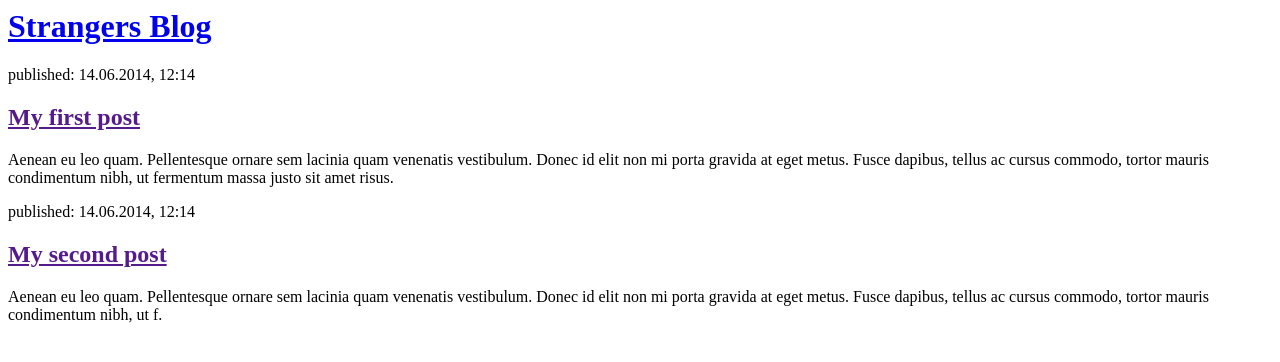
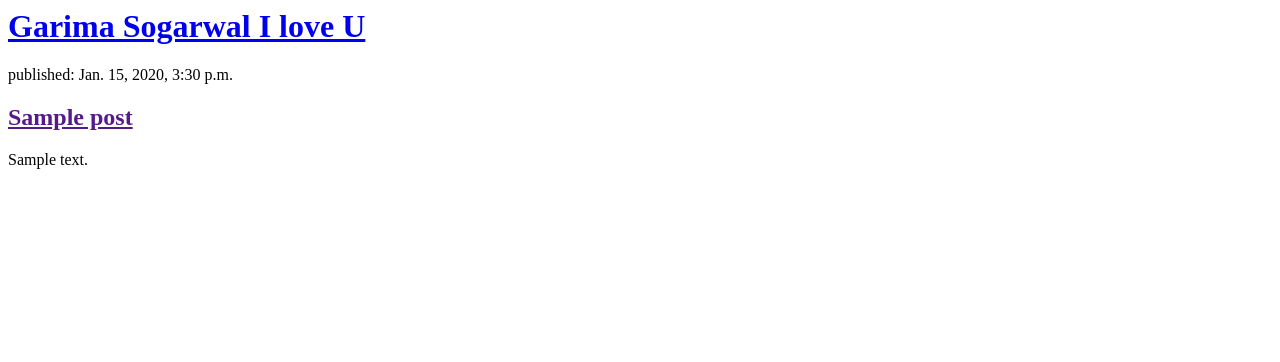
Before and after one commit to amitgarimakumaryadav/my-first-blog, a Django app: page / in a window 1280 px wide. Shown: the top 362 px of the page. Run offline with Django 3.2, Linux system fonts and the light colour scheme; tables that the repository leaves empty hold one stand-in row (values such as "Sample post").

Commit message:
modified templates to display posts form database.

```diff
--- a/blog/templates/blog/post_list.html
+++ b/blog/templates/blog/post_list.html
@@ -4,19 +4,15 @@
     </head>
     <body>
         <div>
-            <h1><a href="/">Strangers Blog</a></h1>
-        </div>
+    <h1><a href="/"> Garima Sogarwal I love U</a></h1>
+</div>
 
-        <div>
-            <p>published: 14.06.2014, 12:14</p>
-            <h2><a href="">My first post</a></h2>
-            <p>Aenean eu leo quam. Pellentesque ornare sem lacinia quam venenatis vestibulum. Donec id elit non mi porta gravida at eget metus. Fusce dapibus, tellus ac cursus commodo, tortor mauris condimentum nibh, ut fermentum massa justo sit amet risus.</p>
-        </div>
-
-        <div>
-            <p>published: 14.06.2014, 12:14</p>
-            <h2><a href="">My second post</a></h2>
-            <p>Aenean eu leo quam. Pellentesque ornare sem lacinia quam venenatis vestibulum. Donec id elit non mi porta gravida at eget metus. Fusce dapibus, tellus ac cursus commodo, tortor mauris condimentum nibh, ut f.</p>
-        </div>
+{% for post in posts %}
+    <div>
+        <p>published: {{ post.published_date }}</p>
+        <h2><a href="">{{ post.title }}</a></h2>
+        <p>{{ post.text|linebreaksbr }}</p>
+    </div>
+{% endfor %}
     </body>
 </html>
--- a/blog/views.py
+++ b/blog/views.py
@@ -1,6 +1,8 @@
 from django.shortcuts import render
-
+from .models import Post
+from django.utils import timezone
 # Create your views here.
 
-def post_list(request):
-	return render(request , 'blog/post_list.html' ,  {} )
+def post_list( request ):
+	posts = Post.objects.filter(published_date__lte=timezone.now()).order_by('published_date')
+	return render(request , 'blog/post_list.html' ,  {'posts' : posts} )
```
